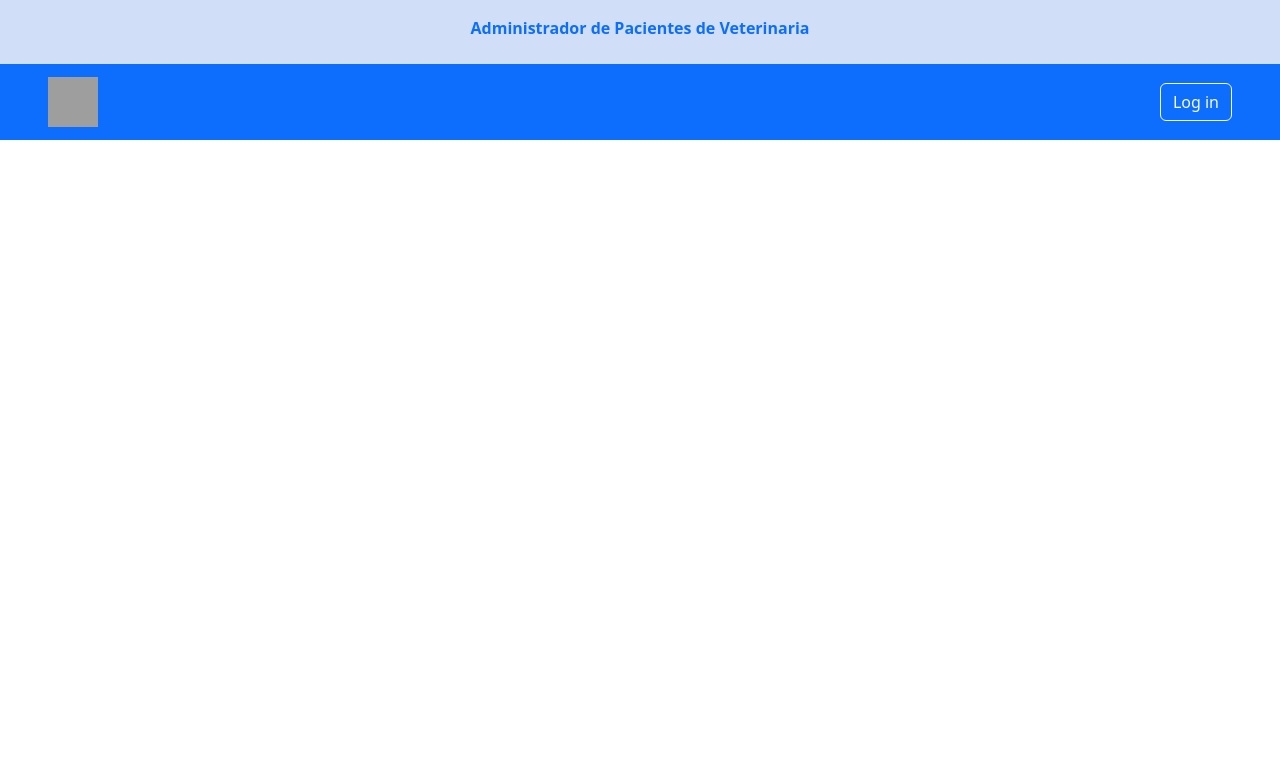
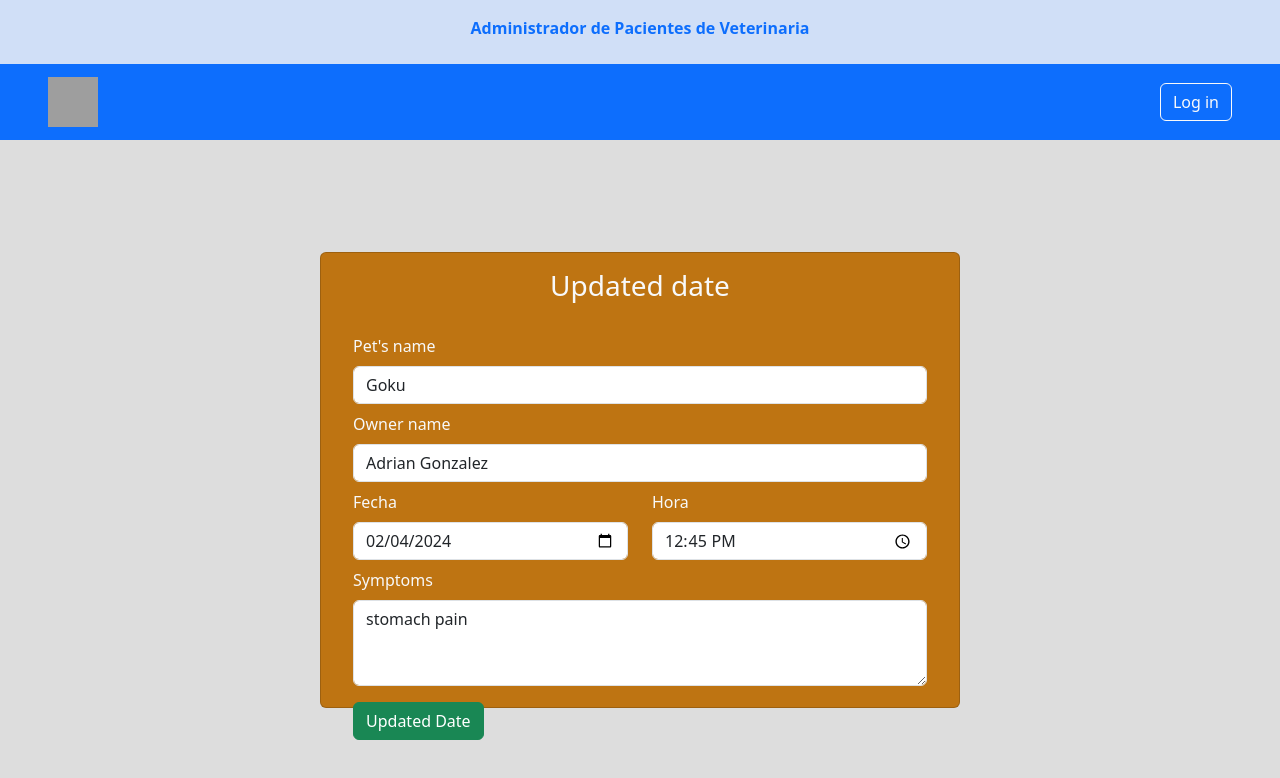
Before and after one commit to ravel01106/veterinary-app-frontend, a React (Vite) app: page /updateDate/1 in a window 1280 px wide. Shown: the top 778 px of the page. Built offline with nearby package versions, Linux system fonts and the light colour scheme; grey boxes are pictures that could not be loaded.

Commit message:
feat: created updatedScreen component to updated a certain date

```diff
--- a/src/App.tsx
+++ b/src/App.tsx
@@ -7,6 +7,7 @@
 import AddDateScreen from "./screens/AddDateScreen/AddDateScreen"
 import CustomProvider from './provider/CustomProvider.tsx';
 import HomeScreen from "./screens/HomeScreen/HomeScreen.tsx"
+import UpdateDateScreen from "./screens/UpdateDateScreen/UpdateDateScreen.tsx"
 
 function App() {
   return (
@@ -20,6 +21,7 @@
           <Route path='/login' element={<LoginScreen />} />
           <Route path='/Home' element={<HomeScreen />} />
           <Route path='/addDate' element={<AddDateScreen />} />
+          <Route path='/updateDate/:id' element={<UpdateDateScreen />} />
         </Routes>
         </CustomProvider>
       </BrowserRouter>
--- a/src/components/ModalInfo/ModalInfo.tsx
+++ b/src/components/ModalInfo/ModalInfo.tsx
@@ -28,7 +28,7 @@
           <Button variant="secondary" onClick={handleCloseInfoModal}>
             Back
           </Button>
-          <Button variant="warning" onClick={goToUpdateScreen}>
+          <Button variant="warning" onClick={ () => goToUpdateScreen(currentDate.Id)}>
             Update Date
           </Button>
         </Modal.Footer>
--- a/src/components/TableInfo/TableInfo.tsx
+++ b/src/components/TableInfo/TableInfo.tsx
@@ -8,11 +8,13 @@
 import ModalDelete from "../ModalDelete/ModalDelete"
 import ModalInfo from "../ModalInfo/ModalInfo"
 import MessageErrorInTable from "../MessageErrorInTable/MessageErrorInTable"
+import { useNavigate } from "react-router-dom"
 
 const TableInfo = ({ currentDates }: ITableInfoProps) => {
   const [showDeleteModal, setShowDeleteModal] = React.useState(false);
   const [showInfoModal, setShowInfoModal] = React.useState(false);
-  const [currentDate, setCurrentDate] = React.useState({} as IDates)
+  const [currentDate, setCurrentDate] = React.useState({} as IDates);
+  const navigate = useNavigate();
 
   const handleCloseDeleteModal = () => setShowDeleteModal(false);
   const handleCloseInfoModal = () => setShowInfoModal(false);
@@ -32,8 +34,8 @@
 
   }
 
-  const goToUpdateScreen = () => {
-    console.log("AAAAAAAAAAAAAAA")
+  const goToUpdateScreen = (id:string) => {
+    navigate(`/updateDate/${id}`)
   }
   return (
     <>
--- a/src/interfaces/IModalInfoProps.ts
+++ b/src/interfaces/IModalInfoProps.ts
@@ -3,6 +3,6 @@
 export interface IModalInfoProps {
   showInfoModal: boolean,
   handleCloseInfoModal: () => void
-  goToUpdateScreen: () => void
+  goToUpdateScreen: (id:string) => void
   currentDate: IDates
 }
--- a/src/screens/AddDateScreen/AddDateScreen.tsx
+++ b/src/screens/AddDateScreen/AddDateScreen.tsx
@@ -1,5 +1,5 @@
 import React from "react"
-import style from "./AddScreen.module.css"
+import style from "./AddDateScreen.module.css"
 import { IDates } from "../../interfaces/IDates"
 import { useNavigate } from "react-router-dom";
 import DateForm from "../../components/DateForm/DateForm";
@@ -20,6 +20,7 @@
   const navigate = useNavigate()
 
   const handleSubmit = () => {
+    console.log(currentDateTime.substring(0,10))
     DateService.addNewDate(newDate)
     setNewDate(initNewDate)
     navigate("/Home")
--- /dev/null
+++ b/src/screens/UpdateDateScreen/UpdateDateScreen.tsx
@@ -0,0 +1,64 @@
+import React from "react";
+import DateService from "../../services/DateService";
+import style from "./UpdatedDateScreen.module.css"
+import { useNavigate, useParams } from "react-router-dom";
+import { IDates } from "../../interfaces/IDates";
+import DateForm from "../../components/DateForm/DateForm";
+
+const UpdateDateScreen = () => {
+  const { id } = useParams()
+  const getDate = ():IDates => {
+    if (id){
+      const currentDate =  DateService.findDateById(id)
+      const dateSplit = currentDate.date.split("/")
+      const date = dateSplit[2] + "-" + dateSplit[1] + "-" + dateSplit[0]
+
+      console.log(currentDate)
+      return {
+        Id: currentDate.Id,
+        petName: currentDate.petName,
+        ownerName: currentDate.ownerName,
+        date: date,
+        time: currentDate.time,
+        symptoms: currentDate.symptoms
+      }
+
+    }
+    return initNewDate;
+
+  }
+  const initNewDate:IDates = {
+    Id: "",
+    petName: "",
+    ownerName: "",
+    date: "",
+    time: "",
+    symptoms: "",
+  }
+  const [dateUpdated, setDateUpdated] = React.useState(getDate())
+
+  const navigate = useNavigate()
+
+  const handleSubmit = () => {
+    if (id){
+      DateService.updateDateById(dateUpdated, id)
+    }
+    navigate("/Home")
+  }
+  return (
+    <div className={`${style.mainContainer}`}>
+      <div className={`card text-light p-3 ${style.FormContainer}`}>
+        <h3 className="card-title mb-2">Updated date</h3>
+        <div className="card-body text-start">
+          <DateForm
+            date={dateUpdated}
+            buttonText="Updated Date"
+            handleSubmit={handleSubmit}
+            setDate={setDateUpdated} />
+        </div>
+      </div>
+    </div>
+  )
+}
+
+export default UpdateDateScreen
--- /dev/null
+++ b/src/screens/UpdateDateScreen/UpdatedDateScreen.module.css
@@ -0,0 +1,15 @@
+.mainContainer {
+  width: 100vw;
+  height: 84.9vh;
+  display: flex;
+  justify-content: center;
+  align-items: center;
+  background-color: #DDD;
+
+}
+
+.FormContainer{
+  width: 50vw;
+  height: 57vh;
+  background-color: #be7412;
+}
```
Also changed, not shown: src/screens/AddDateScreen/AddDateScreen.module.css (renamed from src/screens/AddDateScreen/AddScreen.module.css).
